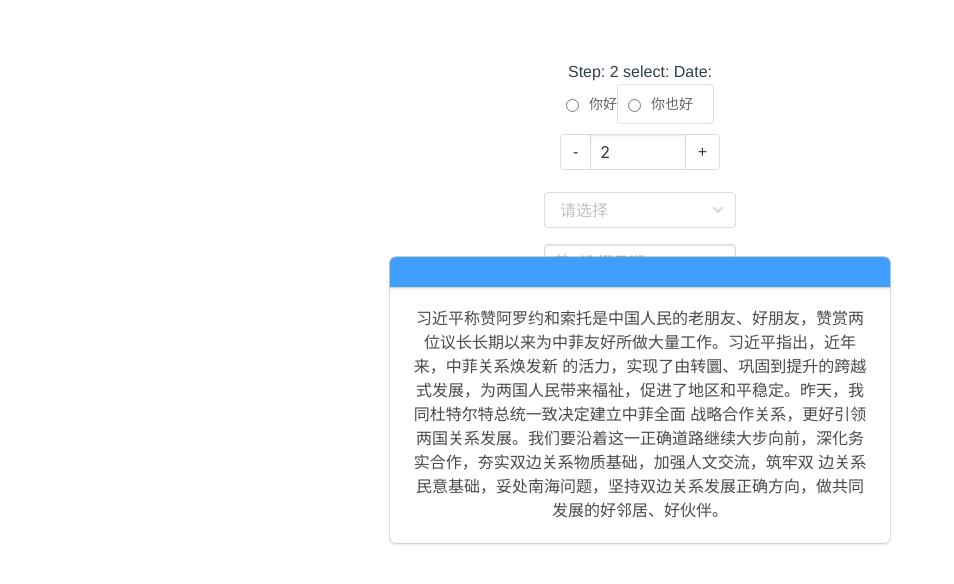
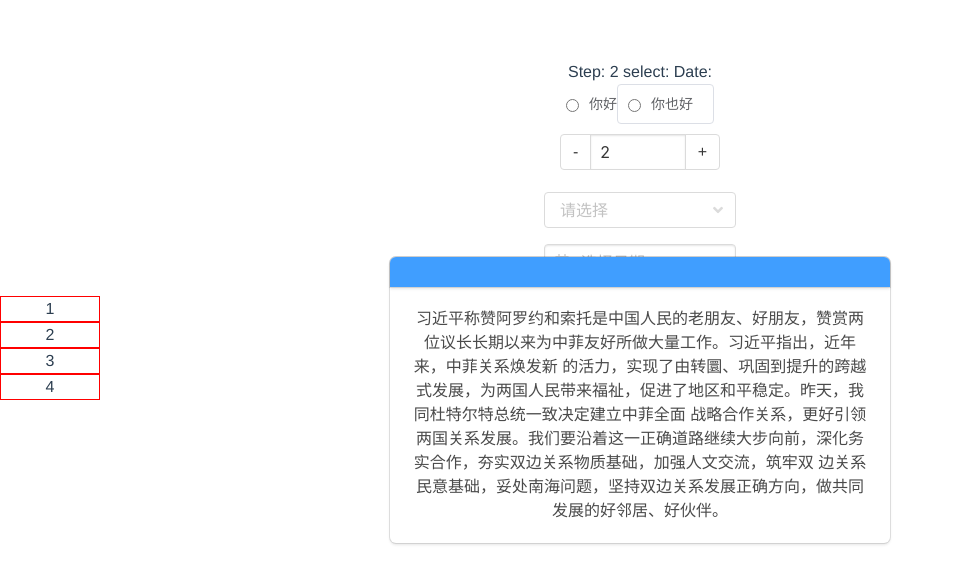
Before and after one commit to tocaata/x-element, a Vue app: page /#/first in a window 1280 px wide. Shown: the top 584 px of the page, without its empty margins (0-954 px from the left). Built offline with nearby package versions, Linux system fonts and the light colour scheme.

Commit message:
Add xmovable component

```diff
--- /dev/null
+++ b/src/components/XMovable.vue
@@ -0,0 +1,60 @@
+<template>
+  <div>
+    <div v-for="item in valueCopy"
+         :key="item.key || item.value"
+         draggable="true"
+         style="width: min-content;"
+         @dragstart="handleDragStart(item)"
+         @dragover="handleDragOver(item, $event)">
+      <slot :item="item"></slot>
+    </div>
+  </div>
+</template>
+
+<script>
+  export default {
+    name: "XMovable",
+    props: {
+      value: Array
+    },
+    data() {
+      return {
+        curItem: null,
+        curIndex: null,
+        valueCopy: []
+      };
+    },
+    watch: {
+      'value': {
+        immediate: true,
+        handler(val) {
+          this.valueCopy = val;
+          this.$emit('input', val);
+        }
+      }
+    },
+    methods: {
+      handleDragStart(item) {
+        this.curItem = item;
+        this.curIndex = this.value.indexOf(item);
+      },
+      handleDragOver(item, event) {
+        event.preventDefault();
+        let { value, curIndex } = this;
+        let index = this.value.indexOf(item);
+
+        if (index < this.curIndex) {
+          this.valueCopy = [...value.slice(0, index), this.curItem, ...value.slice(index, curIndex), ...value.slice(curIndex + 1, value.length)];
+          console.log('1', this.value);
+        } else if (index > this.curIndex) {
+          this.valueCopy = [...value.slice(0, curIndex), ...value.slice(curIndex + 1, index + 1), this.curItem, ...value.slice(index + 1, value.length)];
+          console.log('2', this.value);
+        }
+      }
+    }
+  }
+</script>
+
+<style scoped>
+
+</style>
--- a/src/views/First.vue
+++ b/src/views/First.vue
@@ -15,6 +15,9 @@
     </XSelect>
     <br/>
     <XDatePicker clearable v-model="date" style="margin: 1rem 1rem"></XDatePicker>
+    <x-movable v-model="sortableData">
+      <div slot-scope="scope" style="width: 100px; border: 1px solid red;">{{ scope.item.value }}</div>
+    </x-movable>
 
     <movable style="width: 500px">
       <p>
@@ -44,10 +47,11 @@
   import XTableColumn from '../components/XTableColumn';
   import LazyLoad from '../components/LazyLoad';
   import Movable from '../components/Movable';
+  import XMovable from '../components/XMovable';
 
   export default {
     name: 'First',
-    components: {XTable, XTableColumn, XInputNumber, XRadio, XSelect, XOption, XDatePicker, LazyLoad, Movable},
+    components: {XTable, XTableColumn, XInputNumber, XRadio, XSelect, XOption, XDatePicker, LazyLoad, Movable, XMovable},
     data() {
       return {
         myData: null,
@@ -73,6 +77,12 @@
         students: [
           { name: '王磊' },
           { name: '张帆' }
+        ],
+        sortableData: [
+          { key: 1, value: '1' },
+          { key: 2, value: '2' },
+          { key: 3, value: '3' },
+          { key: 4, value: '4' }
         ]
       }
     },
```
